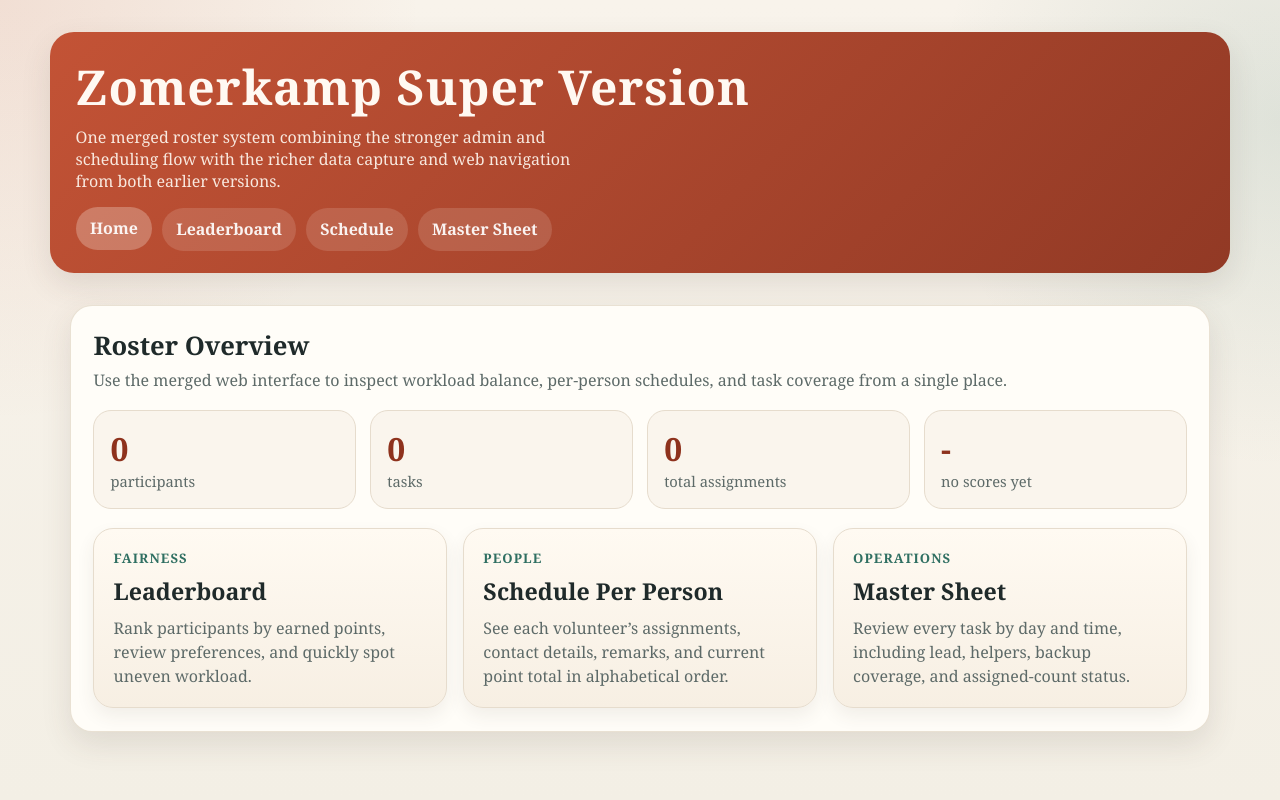
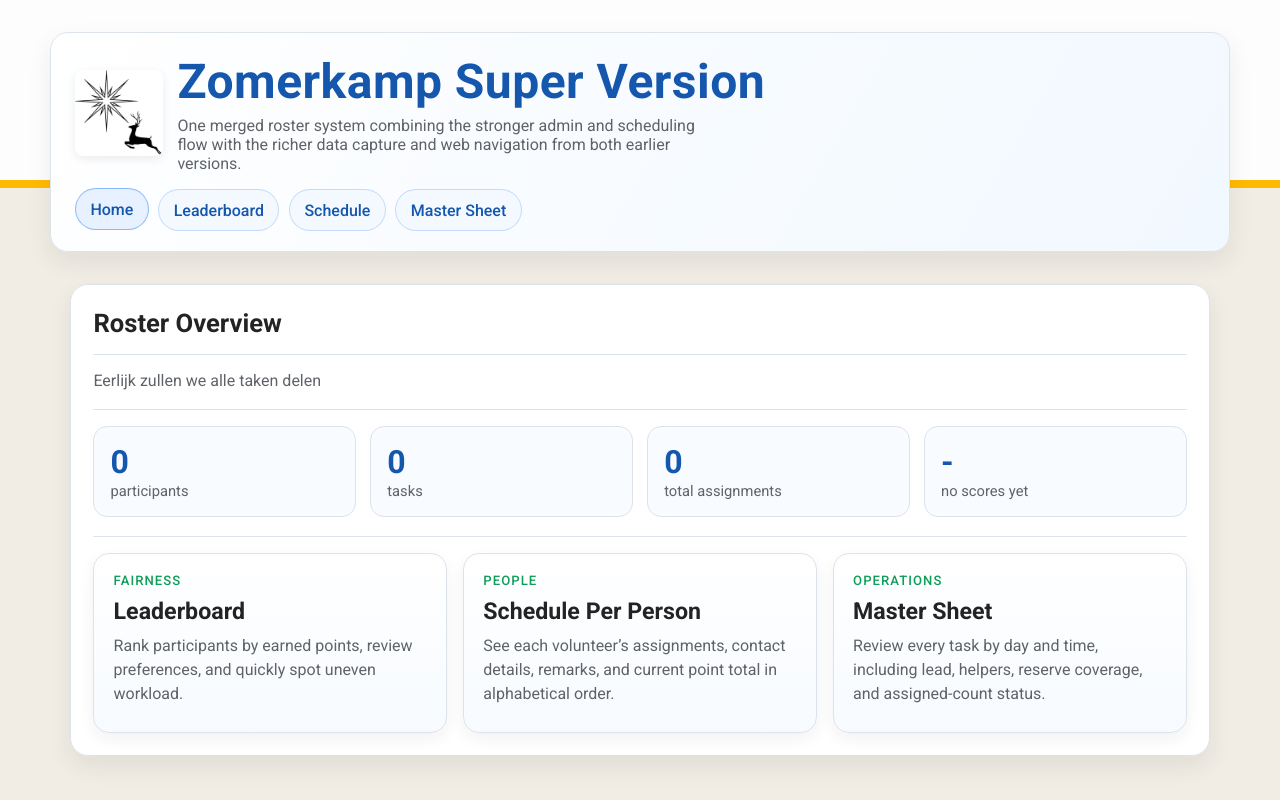
Before and after one commit to janmg/zomerkamp, a Flask app: page / in a window 1280 px wide. Run offline with Flask 3, Linux system fonts and the light colour scheme.

Commit message:
better styling

```diff
--- a/app4_web/app.py
+++ b/app4_web/app.py
@@ -75,7 +75,12 @@ def schedule():
         people = []
         for participant in sorted(session.query(Participant).all(), key=lambda person: person.name.lower()):
             tasks = []
-            for assignment in sorted(participant.assignments, key=lambda item: (item.task.day, item.task.begin_time, item.task.name)):
+            visible_assignments = [
+                assignment
+                for assignment in participant.assignments
+                if assignment.role in {"lead", "helper"}
+            ]
+            for assignment in sorted(visible_assignments, key=lambda item: (item.task.day, item.task.begin_time, item.task.name)):
                 tasks.append(
                     {
                         "day": assignment.task.day,
@@ -110,6 +115,7 @@ def master():
         by_day: dict[int, list] = defaultdict(list)
         for task in session.query(Task).order_by(Task.day, Task.begin_time, Task.name).all():
             assignments = sorted(task.assignments, key=lambda item: (["lead", "helper", "backup"].index(item.role), item.participant.name.lower()))
+            active_assignments = [assignment for assignment in assignments if assignment.role in {"lead", "helper"}]
             by_day[task.day].append(
                 {
                     "id": task.id,
@@ -119,10 +125,9 @@ def master():
                     "points": task.points,
                     "people_required": task.people_required,
                     "time_block": task.time_block,
-                    "assignment_count": len(assignments),
+                    "assignment_count": len(active_assignments),
                     "lead": next((assignment for assignment in assignments if assignment.role == "lead"), None),
                     "helpers": [assignment for assignment in assignments if assignment.role == "helper"],
-                    "backup": next((assignment for assignment in assignments if assignment.role == "backup"), None),
                     "all_assigned": assignments,
                 }
             )
--- a/app4_web/templates/base.html
+++ b/app4_web/templates/base.html
@@ -3,18 +3,22 @@
 <head>
   <meta charset="UTF-8">
   <meta name="viewport" content="width=device-width, initial-scale=1.0">
+  <link rel="preconnect" href="https://fonts.googleapis.com">
+  <link rel="preconnect" href="https://fonts.gstatic.com" crossorigin>
+  <link href="https://fonts.googleapis.com/css2?family=Roboto:wght@400;500;700;800&display=swap" rel="stylesheet">
   <title>{% block title %}Zomerkamp Super Version{% endblock %}</title>
   <style>
     :root {
-      --bg: #f3efe5;
-      --paper: #fffdf8;
-      --ink: #1f2a2a;
-      --muted: #5d6a68;
-      --accent: #c14d2f;
-      --accent-deep: #8e321d;
-      --secondary: #2f6f62;
-      --line: #e6dccd;
-      --shadow: 0 12px 30px rgba(76, 61, 49, 0.12);
+      --bg: #f1ede4;
+      --paper: #ffffff;
+      --ink: #232323;
+      --muted: #5f6368;
+      --accent: #1a73e8;
+      --accent-deep: #1457ad;
+      --secondary: #0f9d58;
+      --line: #dde3ea;
+      --gold-line: #ffba00;
+      --shadow: 0 10px 24px rgba(28, 40, 54, 0.08);
     }
 
     * {
@@ -25,12 +29,22 @@
 
     body {
       min-height: 100vh;
-      font-family: Georgia, "Times New Roman", serif;
+      font-family: "Roboto", Arial, sans-serif;
       color: var(--ink);
-      background:
-        radial-gradient(circle at top left, rgba(193, 77, 47, 0.12), transparent 28%),
-        radial-gradient(circle at right 15%, rgba(47, 111, 98, 0.12), transparent 24%),
-        linear-gradient(180deg, #f8f3eb 0%, var(--bg) 100%);
+      background: linear-gradient(180deg, #fdfdfd 0 180px, var(--bg) 180px 100%);
+      position: relative;
+    }
+
+    body::before {
+      content: "";
+      position: fixed;
+      left: 0;
+      top: 180px;
+      width: 100%;
+      height: 8px;
+      background: var(--gold-line);
+      pointer-events: none;
+      z-index: 0;
     }
 
     a {
@@ -39,15 +53,18 @@
 
     header {
       padding: 2rem 1.25rem 1rem;
+      position: relative;
+      z-index: 1;
     }
 
     .hero {
       max-width: 1180px;
       margin: 0 auto;
-      background: linear-gradient(135deg, rgba(193, 77, 47, 0.96), rgba(142, 50, 29, 0.96));
-      color: #fff9f2;
-      border-radius: 24px;
-      padding: 1.4rem 1.6rem;
+      background: linear-gradient(120deg, #ffffff 0%, #f7fbff 52%, #f2f8ff 100%);
+      color: var(--ink);
+      border: 1px solid var(--line);
+      border-radius: 18px;
+      padding: 1.25rem 1.5rem;
       box-shadow: var(--shadow);
     }
 
@@ -59,15 +76,35 @@
       flex-wrap: wrap;
     }
 
+    .brand {
+      display: flex;
+      align-items: center;
+      gap: 0.9rem;
+    }
+
+    .brand-logo {
+      width: clamp(58px, 9vw, 88px);
+      height: auto;
+      display: block;
+      border-radius: 8px;
+      box-shadow: 0 3px 10px rgba(0, 0, 0, 0.08);
+      background: #fff;
+    }
+
+    .brand-copy {
+      min-width: 0;
+    }
+
     .hero h1 {
       font-size: clamp(1.8rem, 4vw, 3rem);
-      letter-spacing: 0.02em;
+      letter-spacing: 0.01em;
+      color: var(--accent-deep);
     }
 
     .hero p {
       margin-top: 0.4rem;
       max-width: 60ch;
-      color: rgba(255, 249, 242, 0.9);
+      color: var(--muted);
     }
 
     nav {
@@ -81,30 +118,41 @@
       text-decoration: none;
       padding: 0.65rem 0.9rem;
       border-radius: 999px;
-      background: rgba(255, 249, 242, 0.14);
-      color: rgba(255, 255, 255, 0.92);
-      font-weight: 700;
+      border: 1px solid rgba(26, 115, 232, 0.22);
+      background: #f4f9ff;
+      color: var(--accent-deep);
+      font-weight: 500;
       transition: transform 120ms ease, background 120ms ease;
     }
 
     nav a:hover,
     nav a.active {
       transform: translateY(-1px);
-      background: rgba(255, 249, 242, 0.26);
+      background: #e7f1ff;
+      border-color: rgba(26, 115, 232, 0.45);
     }
 
     main {
       max-width: 1180px;
       margin: 0 auto;
       padding: 1rem 1.25rem 2rem;
+      position: relative;
+      z-index: 1;
     }
 
     .panel {
       background: var(--paper);
-      border: 1px solid rgba(230, 220, 205, 0.85);
-      border-radius: 22px;
+      border: 1px solid var(--line);
+      border-radius: 18px;
       box-shadow: var(--shadow);
       padding: 1.4rem;
+      animation: fade-in-up 260ms ease;
+    }
+
+    .panel > * + * {
+      border-top: 1px solid var(--line);
+      margin-top: 1rem;
+      padding-top: 1rem;
     }
 
     h2 {
@@ -125,9 +173,9 @@
     }
 
     .stat {
-      background: #faf5ed;
+      background: #f8fbff;
       border: 1px solid var(--line);
-      border-radius: 18px;
+      border-radius: 14px;
       padding: 1rem;
     }
 
@@ -151,22 +199,25 @@
     .card {
       display: block;
       text-decoration: none;
-      background: linear-gradient(180deg, #fffaf2, #f7efe3);
+      background: linear-gradient(180deg, #ffffff, #f7fbff);
       border: 1px solid var(--line);
-      border-radius: 20px;
+      border-radius: 16px;
       padding: 1.2rem;
       min-height: 180px;
-      box-shadow: 0 8px 18px rgba(76, 61, 49, 0.08);
+      box-shadow: 0 6px 16px rgba(28, 40, 54, 0.06);
+      transition: transform 150ms ease, box-shadow 150ms ease, border-color 150ms ease;
     }
 
     .card:hover {
-      border-color: rgba(193, 77, 47, 0.42);
+      transform: translateY(-2px);
+      box-shadow: 0 12px 24px rgba(20, 87, 173, 0.12);
+      border-color: rgba(20, 87, 173, 0.38);
     }
 
     .card-kicker {
       color: var(--secondary);
       font-size: 0.82rem;
-      font-weight: 700;
+      font-weight: 500;
       text-transform: uppercase;
       letter-spacing: 0.08em;
     }
@@ -304,9 +370,12 @@
   <header>
     <div class="hero">
       <div class="hero-top">
-        <div>
-          <h1>Zomerkamp Super Version</h1>
-          <p>One merged roster system combining the stronger admin and scheduling flow with the richer data capture and web navigation from both earlier versions.</p>
+        <div class="brand">
+          <img src="{{ url_for('static', filename='polaris.png') }}" alt="Polaris logo" class="brand-logo">
+          <div class="brand-copy">
+            <h1>Zomerkamp Super Version</h1>
+            <p>One merged roster system combining the stronger admin and scheduling flow with the richer data capture and web navigation from both earlier versions.</p>
+          </div>
         </div>
       </div>
       <nav>
--- a/app4_web/templates/index.html
+++ b/app4_web/templates/index.html
@@ -1,8 +1,8 @@
 {% extends "base.html" %}
-{% block title %}Home - Zomerkamp Super Version{% endblock %}
+{% block title %}Home - NTC Polaris Zomerkamp{% endblock %}
 {% block content %}
 <h2>Roster Overview</h2>
-<p class="intro">Use the merged web interface to inspect workload balance, per-person schedules, and task coverage from a single place.</p>
+<p class="intro">Eerlijk zullen we alle taken delen</p>
 
 <div class="stats">
   <div class="stat">
@@ -37,7 +37,7 @@
   <a href="/master" class="card">
     <div class="card-kicker">Operations</div>
     <h3>Master Sheet</h3>
-    <p>Review every task by day and time, including lead, helpers, backup coverage, and assigned-count status.</p>
+    <p>Review every task by day and time, including lead, helpers, reserve coverage, and assigned-count status.</p>
   </a>
 </div>
 {% endblock %}
--- a/app4_web/templates/leaderboard.html
+++ b/app4_web/templates/leaderboard.html
@@ -2,7 +2,7 @@
 {% block title %}Leaderboard - Zomerkamp Super Version{% endblock %}
 {% block content %}
 <h2>Points Leaderboard</h2>
-<p class="intro">Participants are ranked by awarded points from lead and helper assignments. Backup assignments stay at zero until confirmed.</p>
+<p class="intro">Participants are ranked by awarded points from lead and helper assignments. Reserve assignments stay at zero until confirmed.</p>
 
 <table>
   <thead>
```
Also changed, not shown: other parts of app4_web/templates/base.html (+24 -9 lines), app2_schedule.py (+6 -8 lines), app4_web/templates/master.html (+1 -10 lines), app4_web/templates/schedule.html (+46 -1 lines), app4_web/static/polaris.png (added).
